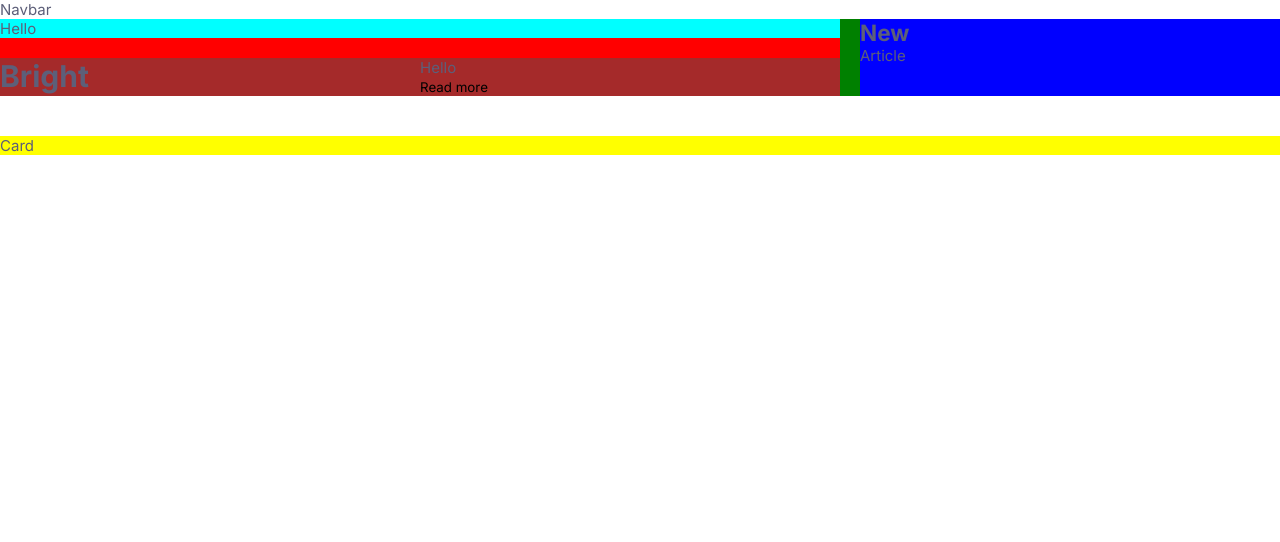
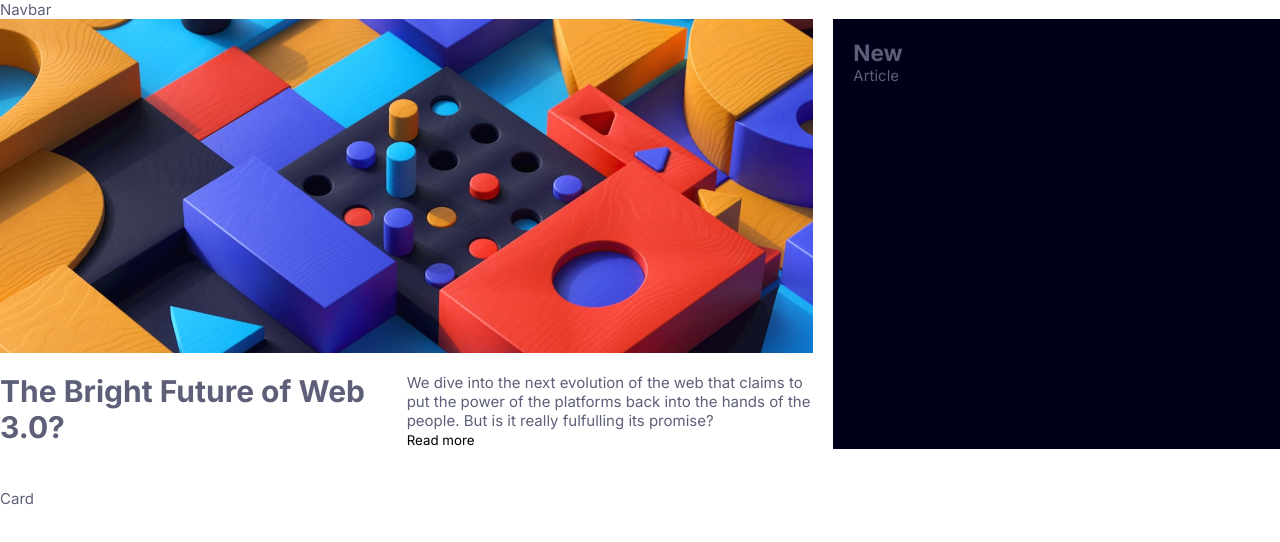
Before and after one commit to EjikeOdoh/homepage-react, a React (Vite) app: page / in a window 1280 px wide. Shown: the top 542 px of the page. Built offline with nearby package versions, Linux system fonts and the light colour scheme.

Commit message:
Remove layout colors

```diff
--- a/src/App.css
+++ b/src/App.css
@@ -5,17 +5,14 @@ main {
 }
 
 .top {
-     background-color: green;
      display: flex;
      gap: 20px;
 }
 
 .bottom {
-    background-color: yellow;
 }
 
 .left {
-    background-color: red;
     flex: 2;
     display: flex;
     flex-direction: column;
@@ -23,16 +20,17 @@ main {
 }
 
 .right {
-    background-color: blue;
+    background-color: var(--Very-dark-blue);
+    padding: 20px;
     flex: 1;
 }
 
 .cover-image {
-    background-color: aqua;
+
+    display: flex;
 }
 
 .cover-texts {
-    background-color: brown;
     display: flex;
 }
 
--- a/src/App.jsx
+++ b/src/App.jsx
@@ -3,6 +3,8 @@ import Card from "./components/Card"
 import Navbar from "./components/Navbar"
 
 import "./App.css"
+
+import Cover from './assets/image-web-3-desktop.jpg'
 
 function App() {
   return (
@@ -12,12 +14,12 @@ function App() {
         <div className="top">
           <div className="left">
             <div className="cover-image">
-              Hello
+              <img src={Cover} />
             </div>
             <div className="cover-texts">
-              <h1>Bright</h1>
+              <h1>The Bright Future of Web 3.0?</h1>
               <div>
-                <p>Hello</p>
+                <p>We dive into the next evolution of the web that claims to put the power of the platforms back into the hands of the people. But is it really fulfulling its promise?</p>
                 <button>Read more</button>
               </div>
             </div>
--- a/src/index.css
+++ b/src/index.css
@@ -35,3 +35,8 @@ a {
 button:hover, a:hover {
     cursor: pointer;
 }
+
+img {
+    width: 100%;
+    object-fit: cover;
+}
```
